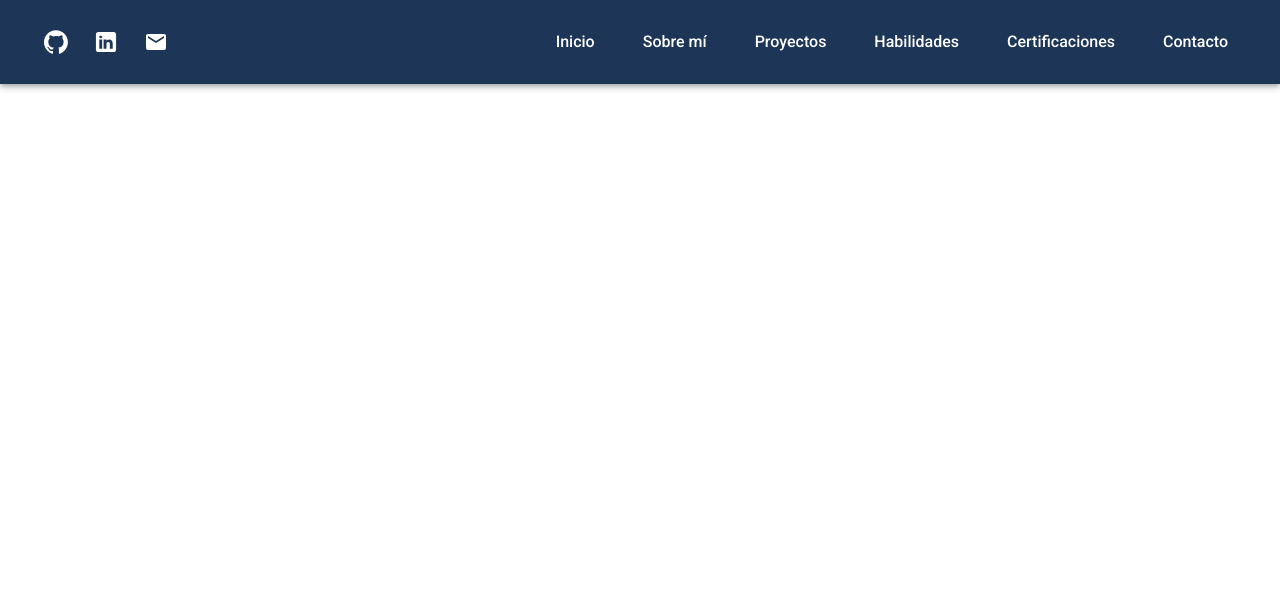
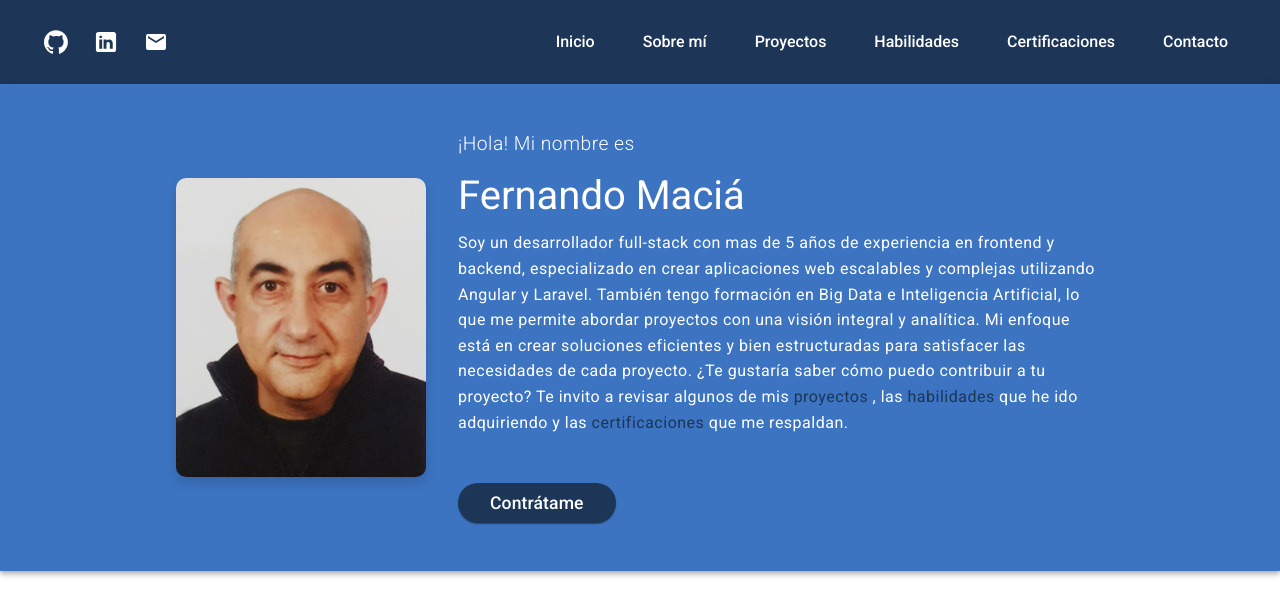
Before and after one commit to fernandomacia/portfolio, an Angular app: page / in a window 1280 px wide. Shown: the top 616 px of the page. Built offline with nearby package versions, Linux system fonts and the light colour scheme.

Commit message:
feat(header-intro): add header component
- Created header-intro with profile image, text, and navigation links.

```diff
--- a/src/app/app.component.html
+++ b/src/app/app.component.html
@@ -1,2 +1,3 @@
 <app-header></app-header>
+<app-header-intro></app-header-intro>
 <router-outlet></router-outlet>
--- /dev/null
+++ b/src/app/components/header-intro/header-intro.component.html
@@ -0,0 +1,23 @@
+<!-- src/app/components/header/header.component.html -->
+
+<div class="header-intro mat-elevation-z4">
+    <div class="content">
+        <div class="profile-teaser">
+            <!-- Profile Image Section -->
+            <div class="profile-image-wrapper">
+                <img class="profile-image" src="profile/profile.jpg" alt="Perfil de Fernando Maciá" />
+            </div>
+
+            <!-- Profile Text Section -->
+            <div class="profile-text">
+                <p class="lead">¡Hola! Mi nombre es</p>
+                <h2 class="name">Fernando Maciá</h2>
+                <p class="bio">
+                    Soy un desarrollador full-stack con mas de 5 años de experiencia en frontend y backend, especializado en crear aplicaciones web escalables y complejas utilizando Angular y Laravel. También tengo formación en Big Data e Inteligencia Artificial, lo que me permite abordar proyectos con una visión integral y analítica. Mi enfoque está en crear soluciones eficientes y bien estructuradas para satisfacer las necesidades de cada proyecto. ¿Te gustaría saber cómo puedo contribuir a tu proyecto? Te invito a revisar algunos de mis <a class="link-on-bg" routerLink="/proyectos">proyectos</a> , las <a class="link-on-bg" routerLink="/habilidades">habilidades</a> que he ido adquiriendo y las
+                    <a class="link-on-bg" routerLink="/certificaciones">certificaciones</a> que me respaldan.
+                </p>
+                <button mat-raised-button class="cta-button" [routerLink]="'/contacto'" aria-label="Ir a la sección de contacto para contratarme">Contrátame</button>
+            </div>
+        </div>
+    </div>
+</div>
--- /dev/null
+++ b/src/app/components/header-intro/header-intro.component.scss
@@ -0,0 +1,88 @@
+// src/app/components/header/header.component.scss
+
+@import 'colors'; // Importa las variables globales de color
+
+.header-intro {
+    width: 100%; // El contenedor principal ocupa todo el ancho de la pantalla
+    background-color: $secondary-color; // Color de fondo del contenedor
+    padding: 2rem 0; // Espaciado superior e inferior
+    display: flex; // Usar flexbox para alinear el contenido
+    justify-content: center; // Centrar el contenido horizontalmente
+
+    .content {
+        width: 75%; // Contenedor interno con ancho del 80%
+        margin: 0 auto; // Centrado horizontalmente
+        display: flex; // Aplicar flexbox al contenido
+        flex-direction: column; // Colocar los elementos uno debajo de otro
+        align-items: center; // Centrar los elementos dentro del contenedor
+    }
+
+    .profile-teaser {
+        display: flex;
+        align-items: center;
+        justify-content: space-between;
+        flex-wrap: wrap; // Permitir que el contenido se ajuste en pantallas pequeñas
+
+        .profile-image-wrapper {
+            flex: 1;
+            display: flex;
+            justify-content: center; // Centrar la imagen dentro de su contenedor
+            margin: 0 1rem;
+
+            .profile-image {
+                max-width: 250px;
+                border-radius: 10px;
+                box-shadow: 0 6px 12px rgba(0, 0, 0, 0.15);
+
+                &:hover {
+                    box-shadow: 0 8px 16px rgba(0, 0, 0, 0.3);
+                }
+            }
+        }
+
+        .profile-text {
+            flex: 3;
+            margin: 1rem;
+
+            .lead {
+                font-size: 1.2rem;
+                font-weight: 300;
+                color: $text-color;
+            }
+
+            .name {
+                font-size: 2.5rem;
+                margin: 0.5rem 0;
+                color: $text-color;
+            }
+
+            .bio {
+                font-size: 1rem;
+                line-height: 1.6;
+                margin-bottom: 1.5rem;
+                color: $text-color;
+
+                .link-on-bg {
+                    color: $primary-color;
+                    text-decoration: none;
+
+                    &:hover {
+                        color: $hover-color;
+                    }
+                }
+            }
+
+            .cta-button {
+                margin-top: 1.5rem;
+                padding: 0.8rem 2rem;
+                font-size: 1.1rem;
+                background-color: $primary-color;
+                color: $text-color;
+
+                &:hover {
+                    background-color: $hover-color;
+                }
+            }
+        }
+    }
+}
--- a/src/style-paths/_colors.scss
+++ b/src/style-paths/_colors.scss
@@ -2,4 +2,3 @@ $primary-color: #1D3557;
 $secondary-color: #3c74c2;
 $hover-color: #B462F5;
 $text-color: white;
-$active-color: #A8DADC;
```
Also changed, not shown: src/app/app.component.ts (+11 -6 lines), src/app/components/header-intro/header-intro.component.ts (added, +15 -0 lines), public/profile/profile.jpg (added).
